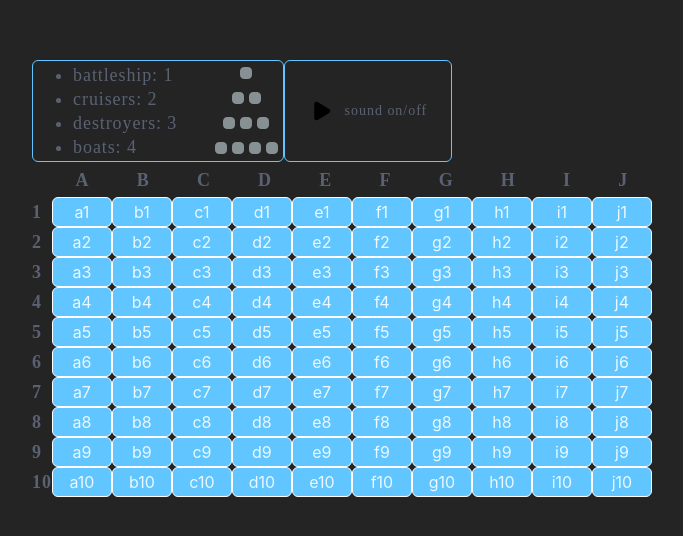
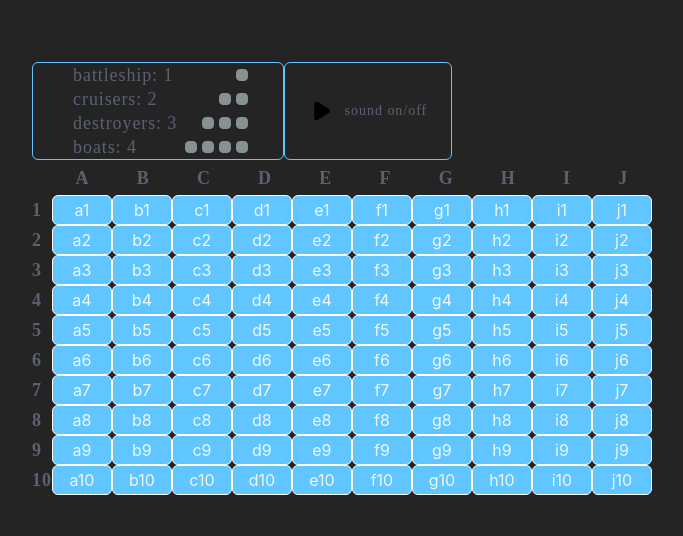
Before and after one commit to stimul777/sea_battle, a website built with Vite: page index.html in a window 1280 px wide. Shown: the part 122-658 px from the top of the page, without its empty margins (298-981 px from the left). Built offline with nearby package versions, Linux system fonts and the light colour scheme; files whose address does not match are found by name.

Commit message:
feature-2: пирс - добавлены корабли и удаление(рефакторинг)

```diff
--- a/src/app/view/pier/pier.ts
+++ b/src/app/view/pier/pier.ts
@@ -11,13 +11,15 @@ export function onPier<T extends TShips>(ships: T): void {
   for (let key in ships) {
     const value: TShip = ships[key] as TShip;
 
-    const li = document.querySelector('.pier__' + value.name) as HTMLElement;
-    li.textContent = value.name + ': ' + value.quantity;
+    const $p: HTMLParagraphElement | null = document.querySelector('.pier-list_counter-' + value.name);
+    $p ? ($p.textContent = value.name + ': ' + value.quantity) : '-';
 
-    const $ship: NodeListOf<Element> = document.querySelectorAll('.pier__ship-view-' + value.name);
+    const $ship: NodeListOf<ChildNode> | undefined = document.querySelector(
+      '.pier-list__ships-container_' + value.name,
+    )?.childNodes;
 
-    if (value.quantity != $ship.length) {
-      $ship[0].remove();
+    if (value.quantity != $ship?.length) {
+      if ($ship) $ship[0].remove();
     } else {
       //добавить корабль
     }
@@ -36,40 +38,31 @@ const createPier = <T extends TShips>(ships: any) => {
   const _ul: HTMLUListElement = document.createElement('ul');
   _ul.classList.add('pier-list');
 
-  const _divForShip = document.createElement('div');
-  _divForShip.classList.add('ships-container');
+  _div.append(_ul);
 
-  _div.append(_ul, _divForShip);
+  for (let key in ships) {
+    const value = ships[key];
 
-  const shipsName: string[] = [];
+    const _li: HTMLLIElement = document.createElement('li');
+    _li.classList.add('pier-list__element');
 
-  // for (let key in ships) {
-  //   shipsName.push(ships[key].name);
-  // }
+    const p: HTMLParagraphElement = document.createElement('p');
+    p.classList.add('pier-list_counter', 'pier-list_counter-' + value.name);
+    p.textContent = value.name + ': ' + value.quantity;
 
-  Object.keys(ships).forEach((key) => {
-    const value: TShip = ships[key];
-    shipsName.push(value.name);
-  });
+    const _divElementContainer: HTMLDivElement = document.createElement('div');
+    _divElementContainer.classList.add('pier-list__ships-container', 'pier-list__ships-container_' + value.name);
 
-  for (let i = 0; i <= shipsName.length - 1; i++) {
-    const _li: HTMLLIElement = document.createElement('li');
-    _li.textContent = `${shipsName[i] + ': ' + ships[shipsName[i]].quantity}`;
+    let count = 1;
+    while (count <= value.quantity) {
+      count++;
+      const _divShip = document.createElement('div') as HTMLElement;
+      _divShip.classList.add('pier__ship-view');
+      _divElementContainer.append(_divShip);
+    }
 
-    const nameLi = 'pier__' + ships[shipsName[i]].name;
-
-    _li.classList.add(nameLi);
+    _li.append(p, _divElementContainer);
     _ul.appendChild(_li);
-
-    const _container = document.createElement('div') as HTMLElement;
-    _container.classList.add('ships-container__ship');
-
-    for (let counter = 1; counter <= ships[shipsName[i]].quantity; counter++) {
-      const _div: HTMLDivElement = document.createElement('div');
-      _div.classList.add('pier__ship-view', 'pier__ship-view-' + ships[shipsName[i]].name);
-      _container.append(_div);
-      _divForShip.append(_container);
-    }
   }
 
   $wrapper.prepend(_div);
--- a/src/assets/css/pier.css
+++ b/src/assets/css/pier.css
@@ -16,21 +16,16 @@
 }
 
 .pier-list {
-  /* border: 1px solid red; */
   margin: 0;
 }
 
-.ships-container{
-  display: flex;
-  flex-direction: column;
-  justify-content: space-around;
-  align-items: center;
-  height: 100px;
-  /* border: 1px solid green; */
+.pier-list_counter {
+  margin: 0;
 }
 
+
 .pier__ship-view {
-  width:10px;
+  width: 10px;
   height: 10px;
   border-radius: 4px;
   border: 1px solid rgb(135, 144, 146);
@@ -38,7 +33,21 @@
   margin: 0 5px 0 0;
 }
 
-.ships-container__ship {
+
+
+.pier-list__ships-container {
   display: flex;
-  /* border: 1px solid red; */
 }
+
+.pier-list__element {
+  display: flex;
+  justify-content: space-between;
+  align-items: center;
+  width: 180px;
+}
+
+
+.pier__element {
+  display: flex;
+  justify-content: space-between;
+}
```
